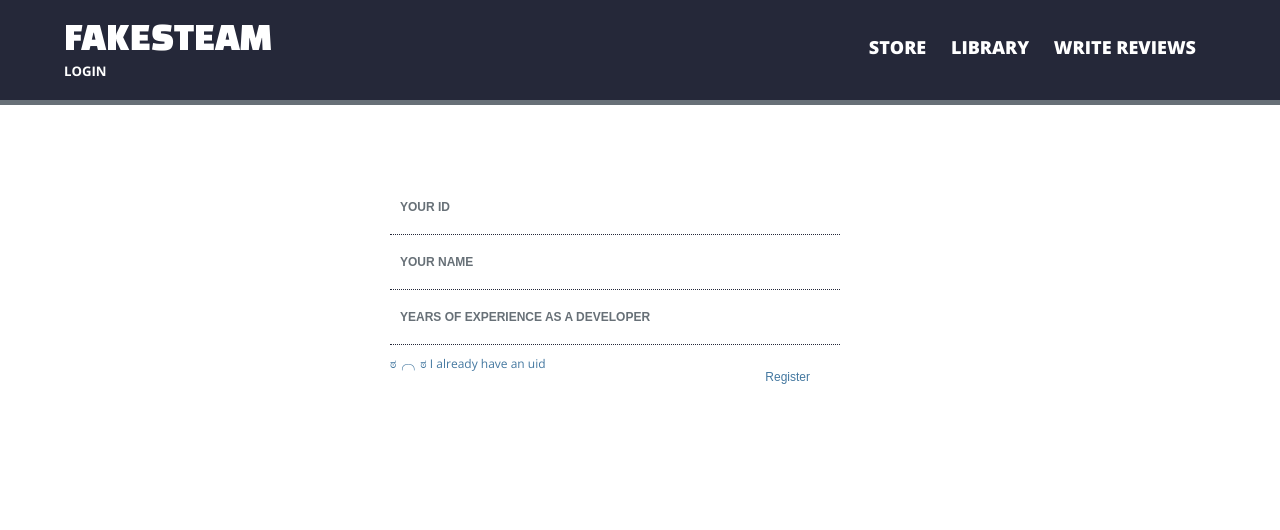
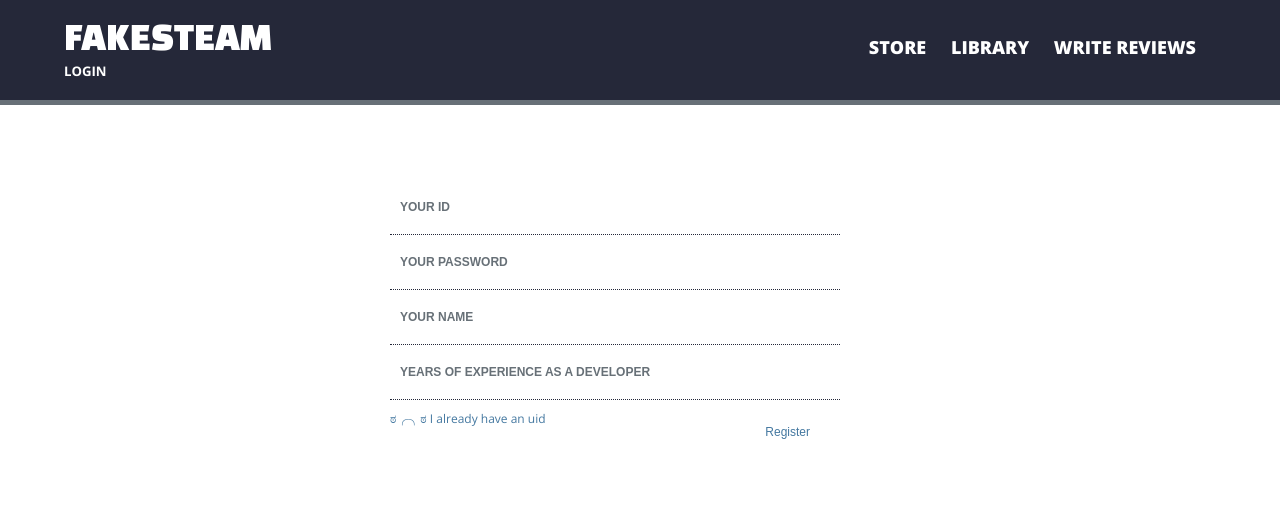
Before and after one commit to JY-H/fakesteam, a Flask app: page /register_dev/ in a window 1280 px wide. Shown: the top 530 px of the page. Run offline with Flask 2, Linux system fonts and the light colour scheme.

Commit message:
fixed user and dev registration

```diff
--- a/app/constants.py
+++ b/app/constants.py
@@ -27,7 +27,7 @@ class sql_queries:
         self.IS_REVIEWED="SELECT * FROM evaluate WHERE evaluate.gameid=%s"
 
         # MUTATORS
-        self.ADD_USER="INSERT INTO users VALUES(%s, %s)"
+        self.ADD_USER="INSERT INTO users VALUES(%s, %s, %s)"
         self.ADD_GAMER="INSERT INTO gamers VALUES(%s, %s)"
         self.ADD_DEVELOPER="INSERT INTO developers VALUES(%s, %s)"
         self.ADD_LIBRARY="INSERT INTO library_owned VALUES(%s)"
--- a/app/templates/register_dev.html
+++ b/app/templates/register_dev.html
@@ -13,6 +13,7 @@
        {% endwith %}
       <form method="post" action="/register_dev/">
           <input type="number" name="uid" placeholder="Your ID" required="required" class="input-txt" />
+          <input type="text" name="password" placeholder="Your Password" required="required" class="input-txt" />
           <input type="text" name="name" placeholder="Your Name" required="required" class="input-txt" />
           <input type="text" name="exp_dev" placeholder="Years of Experience As A Developer" class="input-txt" />
           <div class="login-footer">
--- a/app/templates/register_gamer.html
+++ b/app/templates/register_gamer.html
@@ -13,8 +13,9 @@
        {% endwith %}
       <form method="post" action="/register_gamer/">
         <input type="number" name="uid" placeholder="Your ID" required="required" class="input-txt" />
+        <input type="text" name="password" placeholder="Your Password" requried="required" class="input-txt" />
         <input type="text" name="username" placeholder="Your Username" required="required" class="input-txt" />
-          <input type="text" name="name" placeholder="Your Name" required="required" class="input-txt" />
+        <input type="text" name="name" placeholder="Your Name" required="required" class="input-txt" />
           <div class="login-footer">
              <a href="/login/" class="register-login-link">
               <span>ಠ╭╮ಠ</span>
--- a/app/views.py
+++ b/app/views.py
@@ -326,6 +326,7 @@ def login():
         	# check if password matches
         	cursor = g.conn.execute(queries.GET_PASSWORD, (uid))
         	correctpassword = cursor.fetchone()
+        	cursor.close()
         	if (password == correctpassword):
 	            cursor = g.conn.execute(queries.GET_USER_NAME, (uid))
 	            name = cursor.fetchone()
@@ -376,6 +377,7 @@ def register_gamer():
         uid = request.form['uid']
         username = request.form['username']
         name = request.form['name']
+        password = request.form['password']
 
         # check uid valid
         if not is_valid(uid):
@@ -392,7 +394,7 @@ def register_gamer():
             flash(msgs.REDUNDANT_USERNAME)
             return render_template('register_gamer.html')
 
-        g.conn.execute(queries.ADD_USER, (uid, name))
+        g.conn.execute(queries.ADD_USER, (uid, name, password))
         g.conn.execute(queries.ADD_GAMER, (uid, username))
 
         # generate empty library for gamer
@@ -417,6 +419,7 @@ def register_dev():
         uid = request.form['uid']
         name = request.form['name']
         yrs_dev = request.form['exp_dev']
+        password = request.form['password']
 
         # check valid exp
         if int(yrs_dev) < 0:
@@ -435,7 +438,7 @@ def register_dev():
             flash(msgs.REDUNDANT_ID)
             return render_template('register_dev.html')
         else:
-            g.conn.execute(queries.ADD_USER, (uid, name))
+            g.conn.execute(queries.ADD_USER, (uid, name, password))
             g.conn.execute(queries.ADD_DEVELOPER, (uid, yrs_dev))
         cursor.close()
 
```
